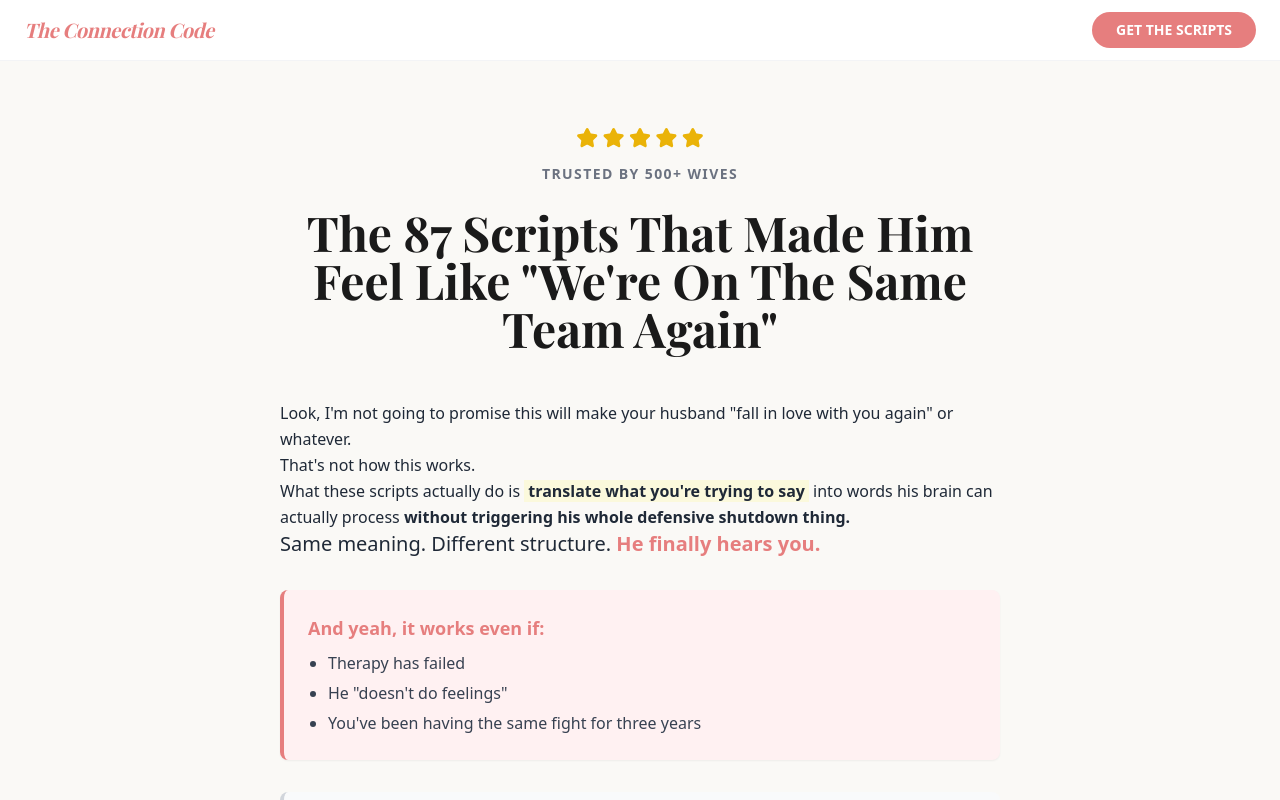
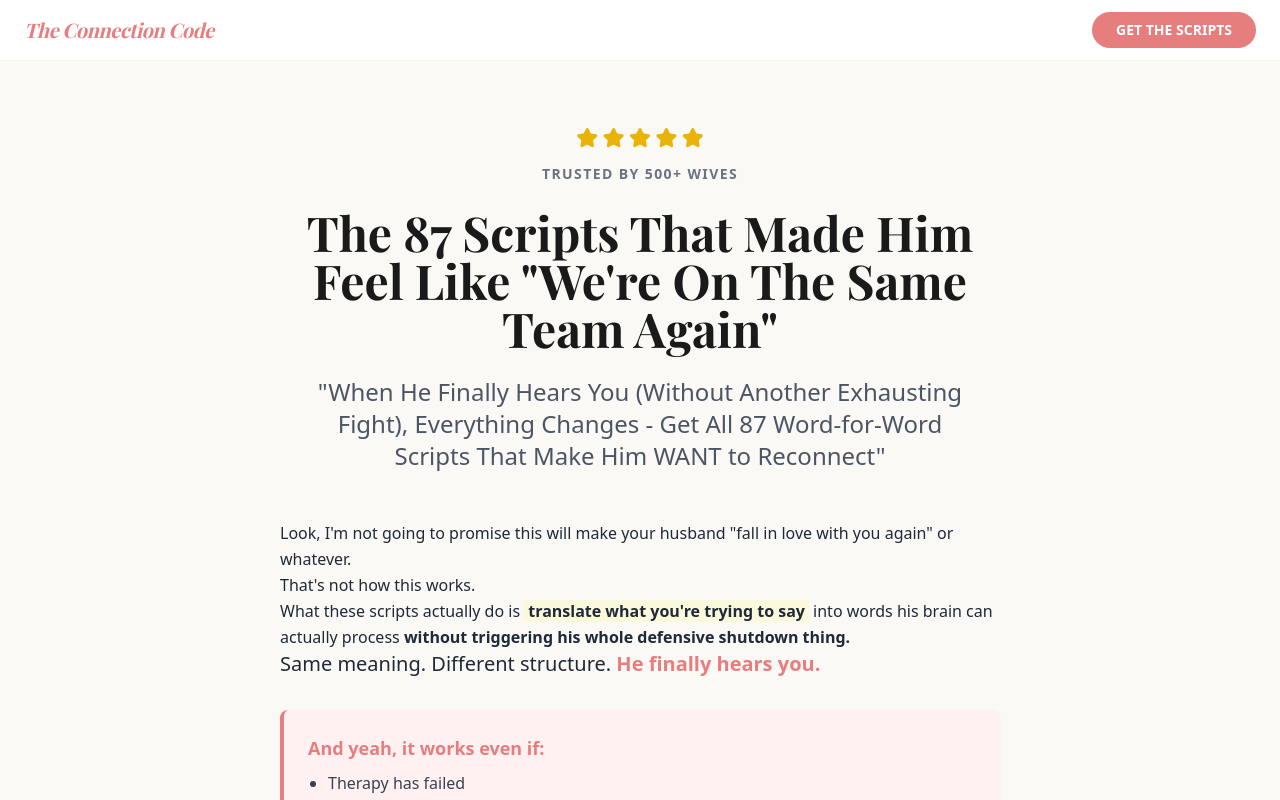
Before and after one commit to alltutyou-cell/connection-code, a React (Vite) app: page / in a window 1280 px wide. Shown: the top 800 px of the page. Built offline with nearby package versions, Linux system fonts and the light colour scheme; a web font is replaced by a local one.

Commit message:
Add subheadline to hero section

```diff
--- a/LandingPage.tsx
+++ b/LandingPage.tsx
@@ -51,9 +51,12 @@ const LandingPage: React.FC = () => {
           </div>
           <p className="font-bold text-sm tracking-widest uppercase text-gray-500 mb-6 text-lg">TRUSTED BY 500+ WIVES</p>
 
-          <h1 className="text-3xl md:text-5xl font-bold serif leading-tight mb-8">
+          <h1 className="text-3xl md:text-5xl font-bold serif leading-tight mb-6">
             The 87 Scripts That Made Him Feel Like "We're On The Same Team Again"
           </h1>
+          <p className="text-xl md:text-2xl text-gray-600 font-medium mb-8 max-w-2xl mx-auto">
+            "When He Finally Hears You (Without Another Exhausting Fight), Everything Changes - Get All 87 Word-for-Word Scripts That Make Him WANT to Reconnect"
+          </p>
         </div>
 
         {/* Intro Body */}
```
